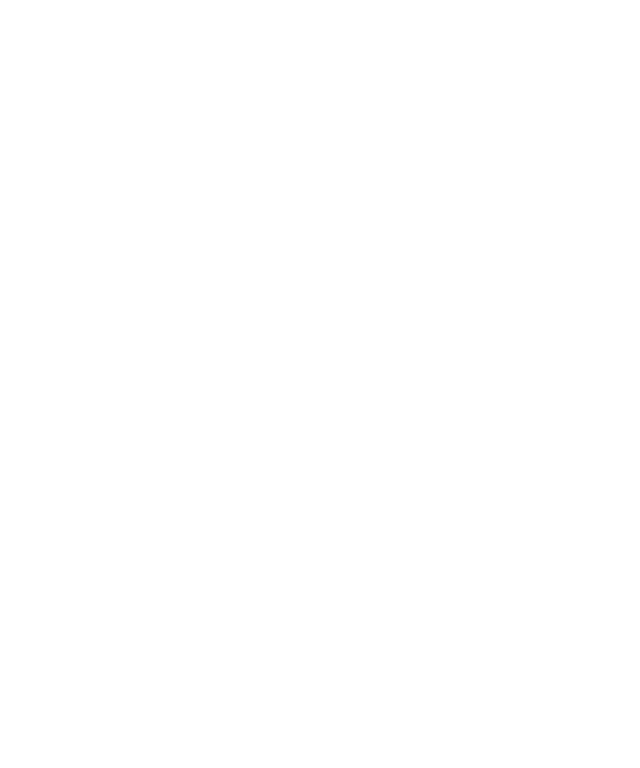
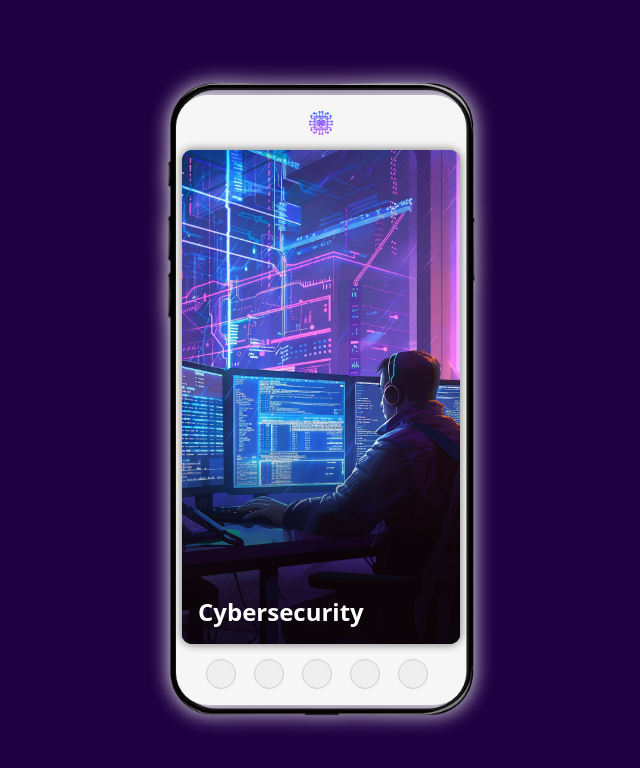
Before and after one commit to Pixe-L/Swipe, a plain HTML site: page index.html in a window 1280 px wide. Shown: the whole page, without its empty margins (319-959 px from the left). Drawn offline with Linux system fonts and the light colour scheme.

Commit message:
Adding assets and styles

```diff
--- a/css/styles.css
+++ b/css/styles.css
@@ -0,0 +1,100 @@
+/* VARIABLES */
+:root {
+    --font_f: system-ui, -apple-system, BlinkMacSystemFont, 'Segoe UI', Roboto, Oxygen, Ubuntu, Cantarell, 'Open Sans', 'Helvetica Neue', sans-serif;
+}
+/* RESET */
+*, *::before, *::after {
+    box-sizing: border-box;
+    padding: 0;
+    margin: 0;
+}
+/* GENERAL */
+body {
+    font-family: var(--font_f);
+    display: grid;
+    place-content: center;
+    min-height: 100vh;
+    overflow: hidden;
+    user-select: none;
+    background-color: #1f0042;
+}
+main {
+    background: url('../assets/iphone.webp')center / contain no-repeat;
+    width: 320px;
+    height: 640px;
+    display: flex;
+    filter: drop-shadow(0 0 10px rgb(255, 255, 255));
+}
+section {
+    background-color: #f6f6f6;
+    width: 100%;
+    border-radius: 32px;
+    display: flex;
+    flex-direction: column;
+    overflow: hidden;
+    position: relative;
+    padding: 16px 6px;
+    margin: 15px;
+    gap: 15px;
+}
+header {
+    display: flex;
+    justify-content: center;
+
+    & img {
+        width: 24px;
+        height: 24px;
+    }
+}
+footer {
+    display: grid;
+    grid-template-columns: repeat(5, 1fr);
+    gap: 10px;
+    padding: 0 24px;
+    justify-content: center;
+    align-content: center;
+
+    & button {
+        height: 30px;
+        width: 30px;
+        border-radius: 50%;
+        border: 1px solid #ccc;
+    }
+}
+.cards {
+    position: relative;
+    width: 100%;
+    height: 100%;
+    margin: 0 auto;
+
+    & article {
+        border-radius: 10px;
+        box-shadow: 0 0 10px rgba(0, 0, 0, .3);
+        cursor: grab;
+        overflow: hidden;
+        position: absolute;
+        inset: 0;
+        width: 100%;
+        height: 100%;
+        z-index: 2;
+
+        & img {
+            width: 100%;
+            height: 100%;
+            object-fit: cover;
+        }
+
+        & h2 {
+            color: white;
+            position: absolute;
+            inset: 0;
+            display: flex;
+            align-items: flex-end;
+            width: 100%;
+            height: 100%;
+            padding: 16px;
+            z-index: 3;
+            background: linear-gradient(to top, #00000088 20%, transparent 40%);
+        }
+    }
+}
--- a/index.html
+++ b/index.html
@@ -1,11 +1,45 @@
 <!DOCTYPE html>
 <html lang="en">
+
 <head>
-    <meta charset="UTF-8">
-    <meta name="viewport" content="width=device-width, initial-scale=1.0">
-    <title>Document</title>
+    <meta charset="UTF-8" />
+    <meta name="viewport" content="width=device-width, initial-scale=1.0" />
+    <link rel="stylesheet" href="./css/styles.css">
+    <title>Swipe</title>
 </head>
+
 <body>
+    <main>
+        <section>
+            <header>
+                <img class="logo" src="./assets/quantum-computing_17389244.webp" alt="Logo swipe" />
+            </header>
 
+            <div class="cards">
+                <article>
+                    <img src="./assets/cyber-security-expert-working-with-technology-neon-lights.webp" alt="tech">
+                    <h2>Cybersecurity</h2>
+                    <div class="choice no"></div>
+                    <div class="choice yes"></div>
+                </article>
+
+                <article>
+                    <img src="./assets/cyber-security-experts-working-with-tech-devices-neon-lights.webp" alt="tech">
+                    <h2>Cybersecurity</h2>
+                    <div class="choice no"></div>
+                    <div class="choice yes"></div>
+                </article>
+            </div>
+
+            <footer>
+                <button aria-label=""></button>
+                <button aria-label=""></button>
+                <button aria-label=""></button>
+                <button aria-label=""></button>
+                <button aria-label=""></button>
+            </footer>
+        </section>
+    </main>
 </body>
+
 </html>
```
Also changed, not shown: assets/cyber-security-expert-working-with-technology-neon-lights.webp (added), assets/cyber-security-experts-working-with-tech-devices-neon-lights.webp (added), assets/icons.webp (added), assets/iphone.webp (added), assets/quantum-computing_17389244.webp (added).
